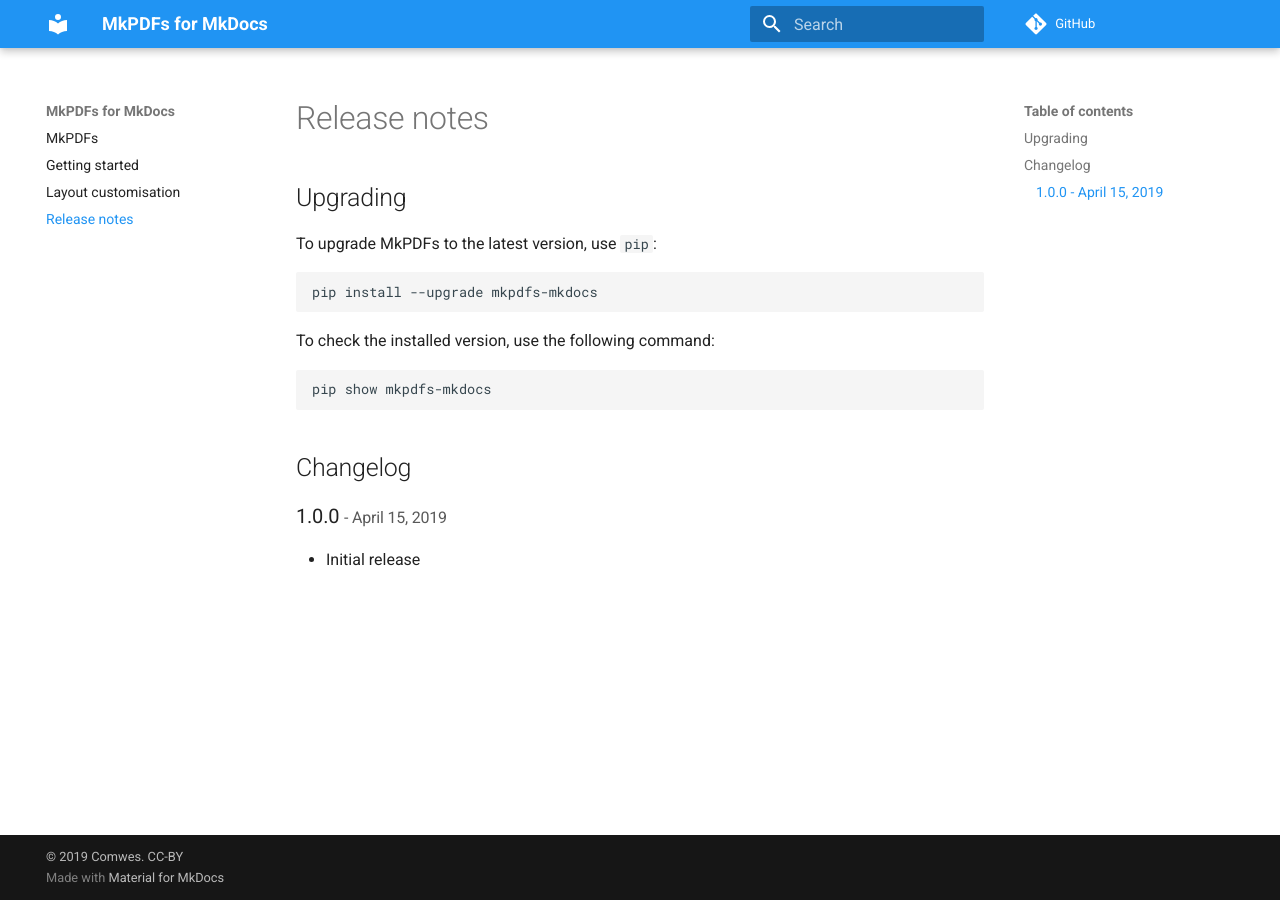
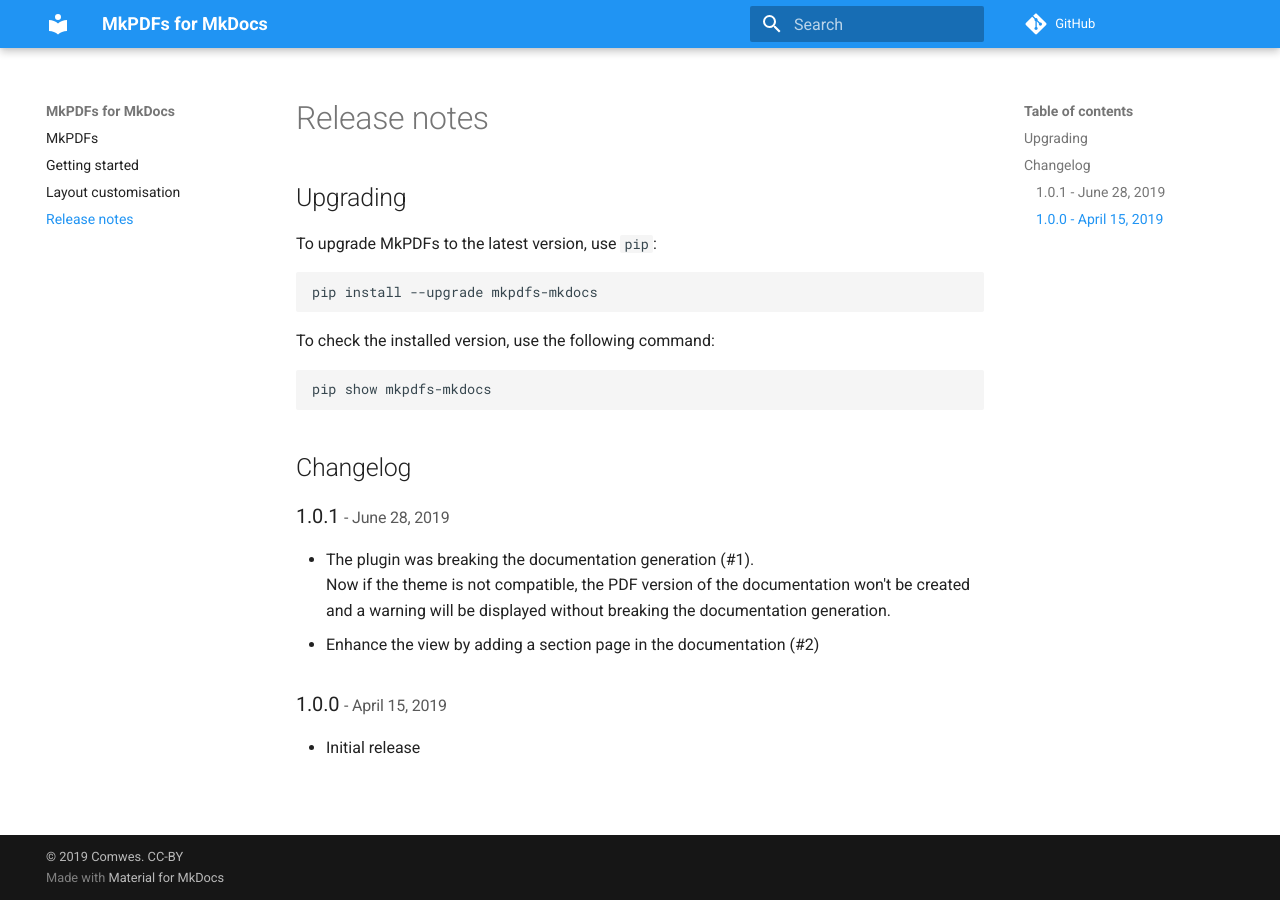
Before and after one commit to comwes/mkpdfs-mkdocs-plugin, an MkDocs documentation site: the page built from docs/release-notes.md, in a window 1280 px wide. Built offline with MkDocs 1.6.1 and Material for MkDocs 9.7.7, drawn with Linux system fonts in a browser that asks for light colours; nearby versions of some CDN libraries; comment, search, counter and statistics services are not loaded.

Commit message:
Prepare version 1.0.1 release. This fixes #1
- Documentation has been updated
- The version has been updated in the setup

````diff
--- a/docs/release-notes.md
+++ b/docs/release-notes.md
@@ -14,6 +14,12 @@
 ```
 
 ## Changelog
+### 1.0.1 <small>- June 28, 2019</small>
+
+* The plugin was breaking the documentation generation (#1).
+  Now if the theme is not compatible, the PDF version of the documentation won't be created and a warning will be displayed without breaking the documentation generation.
+* Enhance the view by adding a section page in the documentation (#2)
+
 ### 1.0.0 <small>- April 15, 2019</small>
 
 * Initial release
--- a/mkdocs.yml
+++ b/mkdocs.yml
@@ -1,5 +1,6 @@
 site_name: MkPDFs for MkDocs
 site_author: Comwes
+site_url: https://comwes.github.io/mkpdfs-mkdocs-plugin/
 extra_css:
   - 'stylesheets/extra.css'
 theme:
--- a/setup.py
+++ b/setup.py
@@ -10,7 +10,7 @@
 
 setup(
     name='mkpdfs-mkdocs',
-    version='1.0.0',
+    version='1.0.1',
     url='https://mkpdfs.comwes.eu',
     license='GPLv3',
     author='Comwes',
````
Also changed, not shown: README.md (+5 -1 lines).
